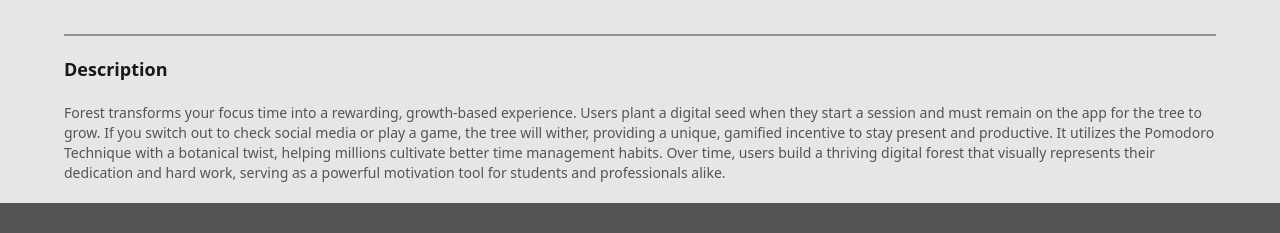
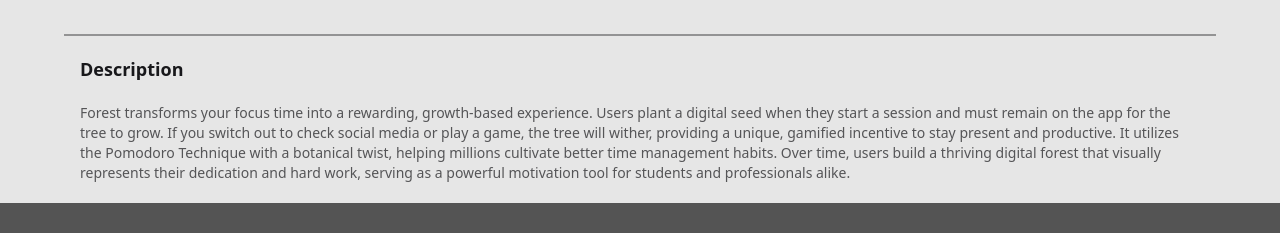
Before and after one commit to hasanalmahmud2024/hero-apps, a React (Vite) app: page /appDetails/101 in a window 1280 px wide. Shown: the part 686-919 px from the top of the page. Built offline with nearby package versions, Linux system fonts and the light colour scheme.

Commit message:
deleted unwanted import link and width in appDetails

```diff
--- a/src/components/Card/Card.jsx
+++ b/src/components/Card/Card.jsx
@@ -1,12 +1,11 @@
 import React from 'react';
 import iconRatings from '../../assets/icon-ratings.png'
 import iconDownloads from '../../assets/icon-downloads.png'
-import demoImg03 from '../../assets/demo-app (3).webp'
 import { Link } from 'react-router';
 
 const Card = ({app}) => {
     // console.log(app.id);
-    const { image={demoImg03}, id,  title, downloads, ratingAvg,} = app;
+    const { image, id,  title, downloads, ratingAvg,} = app;
 
     return (
         <Link to={`/appDetails/${id}`}>
--- a/src/pages/AppDetails/AppDetails.jsx
+++ b/src/pages/AppDetails/AppDetails.jsx
@@ -42,7 +42,7 @@
                     <div className="border opacity-40 mt-2"></div>
 
 
-                    <div className="flex items-center gap-12 mt-5">
+                    <div className="flex items-center gap-12 mt-5 mx-w-screen">
                         <div className="">
                             <img src={iconDownloads} alt="downloads icon" />
                             <div className="opacity-85 mt-1.5 whitespace-nowrap">Downloads</div>
@@ -84,7 +84,7 @@
             </div>
 
             <div className="border opacity-40 md:mt-5 mx-[3vw] md:mx-0"></div>
-            <div className='space-y-5 my-5'>
+            <div className='space-y-5 my-5 px-4'>
                 <h3 className='card-title'>Description</h3>
                 <p className='text-sm opacity-70'>{description}</p>
             </div>
```
